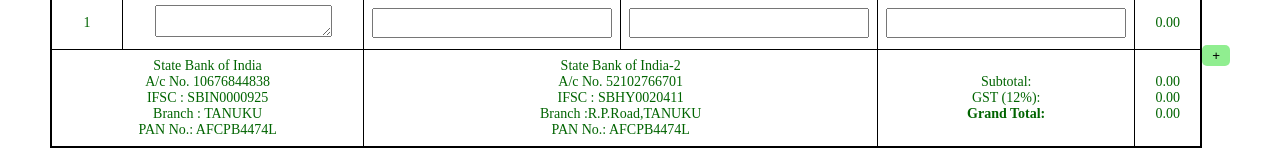
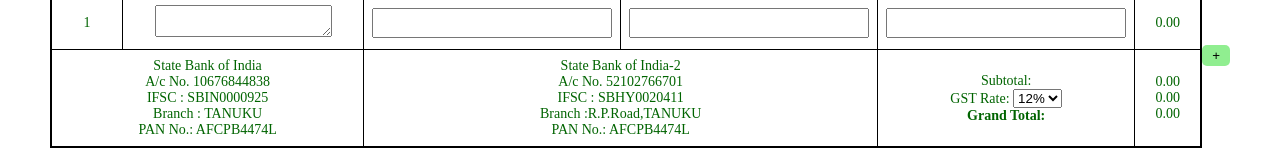
Before and after one commit to rajeswari-industries/invoice, a plain HTML site: page index.html in a window 1280 px wide. Shown: the part 544-709 px from the top of the page. Drawn offline with nearby package versions, Linux system fonts and the light colour scheme.

Commit message:
Update index.html

```diff
--- a/index.html
+++ b/index.html
@@ -99,7 +99,11 @@
                         </td>
                         <td>
                             <p>Subtotal: </p>
-                            <p>GST (12%): </p>
+                            <label for="gstRate">GST Rate:</label>
+                            <select id="gstRate">
+                                <option value="12">12%</option>
+                                <option value="18">18%</option>
+                            </select>
                             <p><strong>Grand Total: </strong></p>
                         </td>
                         <td>
@@ -139,4 +143,5 @@
     <script src="https://cdnjs.cloudflare.com/ajax/libs/jspdf-autotable/3.8.2/jspdf.plugin.autotable.min.js"></script>
 
 </body>
+
 </html>
```
